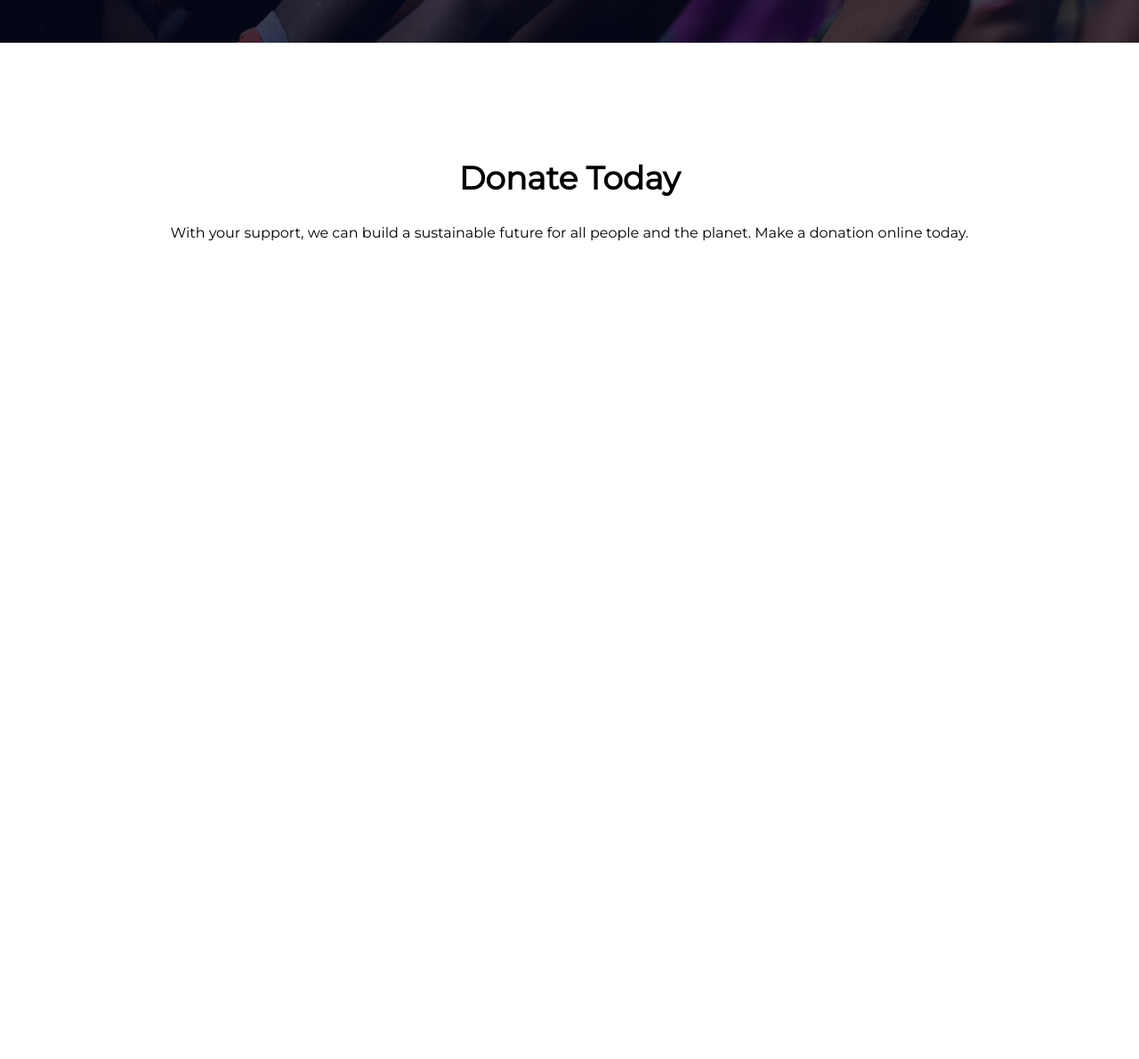
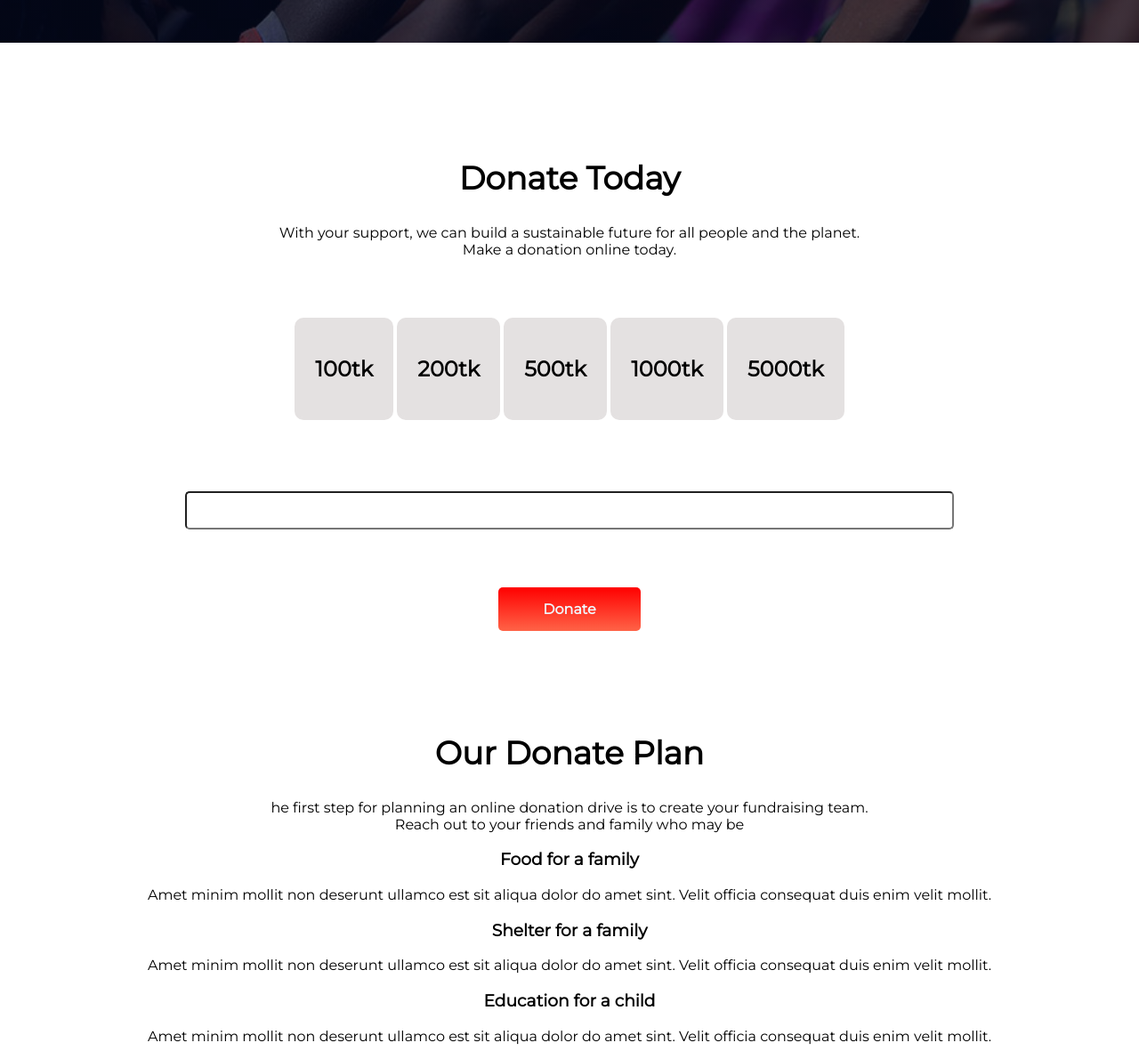
Before and after one commit to sajjad-mugdho/donate-today-assgnment, a plain HTML site: page index.html in a window 1280 px wide. Shown: the part 672-1862 px from the top of the page at 89% size. Before the commit the page ends 959 px from the top, so only its background shows below. Drawn offline with Linux system fonts and the light colour scheme.

Commit message:
plannig is loading

```diff
--- a/index.html
+++ b/index.html
@@ -27,11 +27,79 @@
 
     <section class="donate-today">
         <h1>Donate Today</h1>
-        <p>With your support, we can build a sustainable future for all people and the planet. Make a donation online
+        <p>With your support, we can build a sustainable future for all people and the planet. <br> Make a donation
+            online
             today.</p>
 
+        <div>
+            <div class="taka">
+                <h2>100tk</h2>
+            </div>
+            <div class="taka">
+                <h2>200tk</h2>
+            </div>
+            <div class="taka">
+                <h2>500tk</h2>
+            </div>
+            <div class="taka">
+                <h2>1000tk</h2>
+            </div>
+            <div class="taka">
+                <h2>5000tk</h2>
+            </div>
+
+        </div>
+
+        <div class="input">
+            <input type="text" name="Other Amount (Taka)">
+
+        </div>
+
+        <div>
+            <a class="btn" target="_blank" href="#" id="btn">Donate</a>
+        </div>
 
     </section>
+
+    <section class="plan">
+
+        <div class="donate-today">
+
+            <h1>Our Donate Plan</h1>
+            <p>he first step for planning an online donation drive is to create your fundraising team. <br> Reach out to
+                your
+                friends and
+                family who may be</p>
+
+            <div>
+                <h3>Food for a family</h3>
+                <p>Amet minim mollit non deserunt
+                    ullamco est sit aliqua dolor do amet
+                    sint. Velit officia consequat duis enim
+                    velit mollit.</p>
+
+            </div>
+            <div>
+                <h3>Shelter for a family</h3>
+                <p>Amet minim mollit non deserunt
+                    ullamco est sit aliqua dolor do amet
+                    sint. Velit officia consequat duis enim
+                    velit mollit.</p>
+
+            </div>
+            <div>
+                <h3>Education for a child
+                </h3>
+                <p>Amet minim mollit non deserunt
+                    ullamco est sit aliqua dolor do amet
+                    sint. Velit officia consequat duis enim
+                    velit mollit.</p>
+
+            </div>
+
+        </div>
+    </section>
+
 
 </body>
 
--- a/style.css
+++ b/style.css
@@ -28,7 +28,10 @@ body {
     color: aliceblue;
     font-weight: 700;
 
+}
 
+#btn {
+    margin-top: auto;
 }
 
 .text {
@@ -56,3 +59,28 @@ body {
     font-size: 36px;
     font-weight: 700;
 }
+
+.taka {
+
+    margin-top: 5%;
+
+    display: inline-flex;
+    border-radius: 10px;
+    border: 3px solid rgb(228, 225, 225);
+    padding: 20px 20px;
+    background-color: rgb(228, 225, 225);
+}
+
+.taka:hover {
+    background-color: rgb(253, 150, 150);
+    border: 3px tomato solid;
+
+}
+
+input {
+    border-radius: 5px;
+    width: 80%;
+    padding: 12px 20px;
+    margin: 80px 0;
+    box-sizing: content-box;
+}
```
